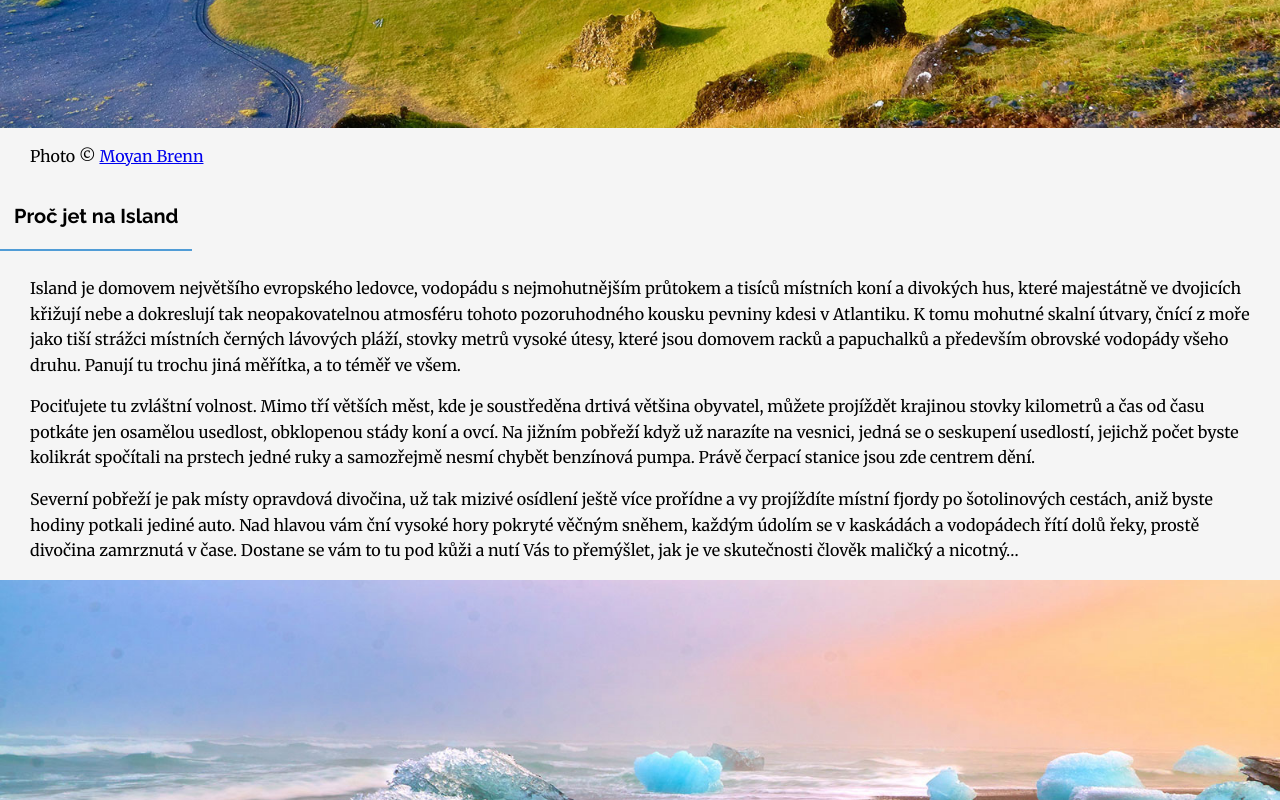
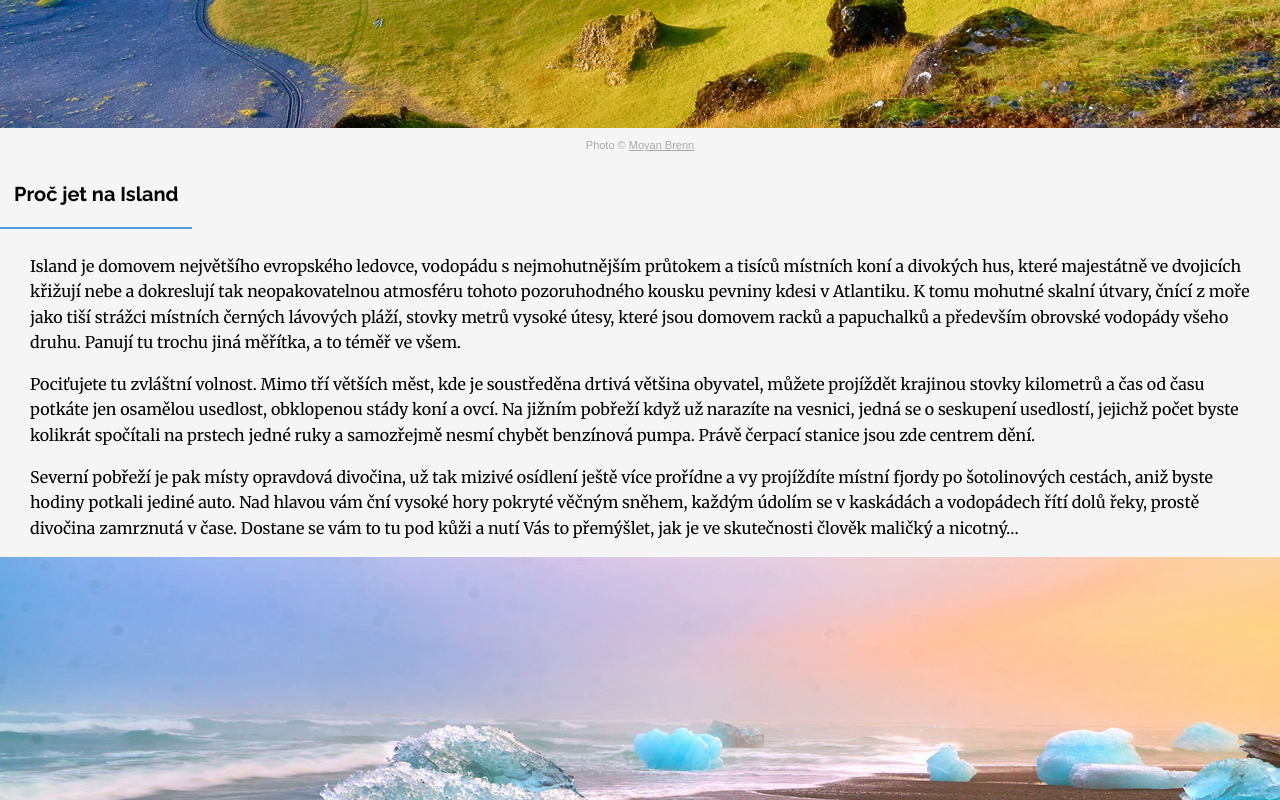
Before and after one commit to tvorimweb-2020-praha-jaro/projekt06-island-sonaouzka, a plain HTML site: page index.html in a window 1280 px wide. Shown: the part 1280-2080 px from the top of the page. Drawn offline with Linux system fonts and the light colour scheme.

Commit message:
stylovani popisku

```diff
--- a/style.css
+++ b/style.css
@@ -120,9 +120,23 @@ h2:after {
     bottom: -5px;
 }
 
-/* FOTOGALERIE */
+.popisek, .popisek a {
+    color: darkgrey;
+    font-size: 11px;
+   font-family: sans-serif;
+   text-align: center;
+   line-height: 1.2em;
+}
 
 
+/* FOTOGALERIE */
+.foto .popisek {
+    font-weight: bold;
+  }
+
+  .foto .popisek-copy {
+    font-weight: normal;
+  }
 
 
 /* PATICKA */
```
